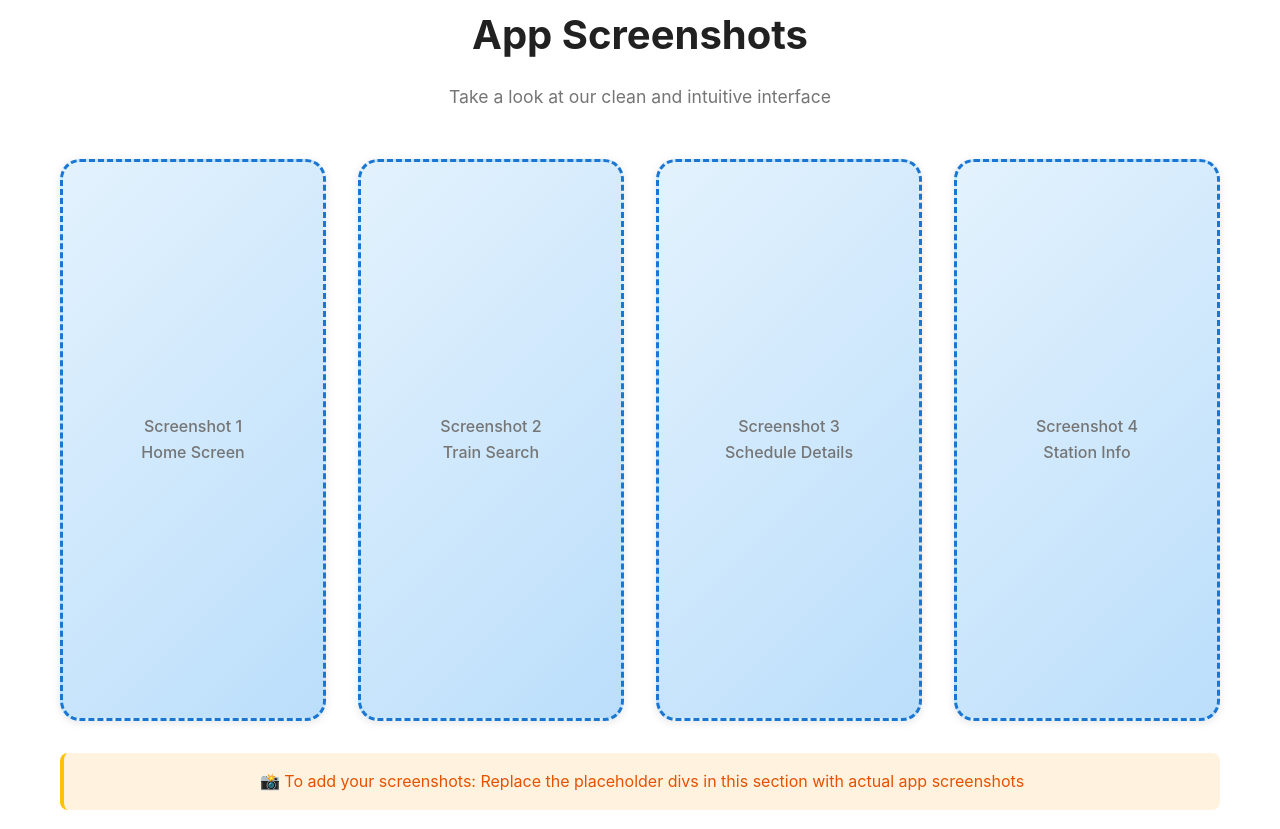
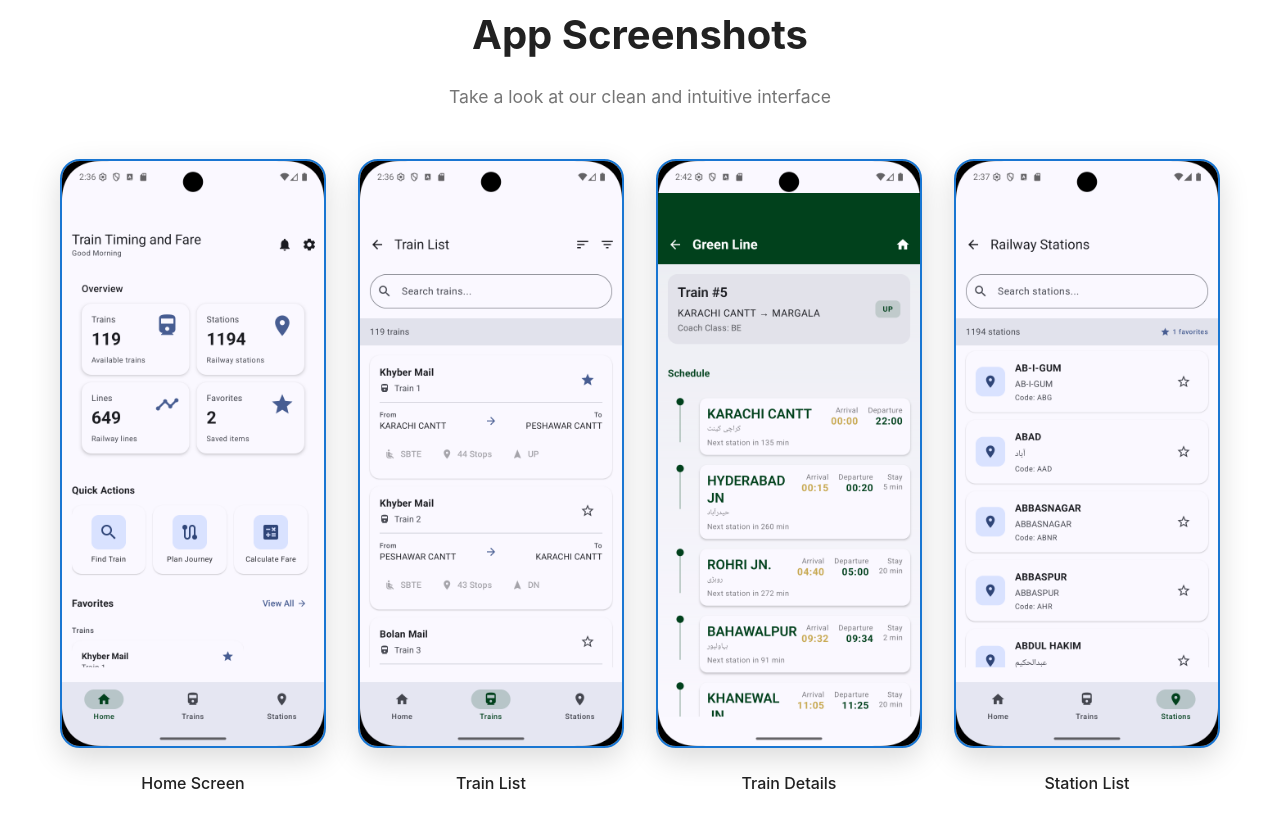
Before and after one commit to adnan-devs777/train-timing-privacy, a plain HTML site: page index.html in a window 1280 px wide. Shown: the part 1471-2300 px from the top of the page. Drawn offline with Linux system fonts and the light colour scheme.

Commit message:
screenshots added

```diff
--- a/css/styles.css
+++ b/css/styles.css
@@ -233,6 +233,36 @@ section {
     grid-template-columns: repeat(auto-fit, minmax(250px, 1fr));
     gap: 2rem;
     margin-bottom: 2rem;
+}
+
+.screenshot-item {
+    text-align: center;
+    transition: transform 0.3s ease;
+}
+
+.screenshot-item:hover {
+    transform: translateY(-10px);
+}
+
+.screenshot-item img {
+    width: 100%;
+    max-width: 300px;
+    height: auto;
+    border-radius: 20px;
+    box-shadow: 0 10px 30px rgba(0, 0, 0, 0.15);
+    border: 2px solid var(--primary-color);
+    transition: box-shadow 0.3s ease;
+}
+
+.screenshot-item img:hover {
+    box-shadow: 0 15px 40px rgba(0, 0, 0, 0.25);
+}
+
+.screenshot-caption {
+    margin-top: 1rem;
+    font-size: 1rem;
+    font-weight: 500;
+    color: var(--text-dark);
 }
 
 .screenshot-placeholder {
--- a/index.html
+++ b/index.html
@@ -85,20 +85,23 @@
             <h2 class="section-title">App Screenshots</h2>
             <p class="section-subtitle">Take a look at our clean and intuitive interface</p>
             <div class="screenshots-grid">
-                <div class="screenshot-placeholder">
-                    <p>Screenshot 1<br>Home Screen</p>
+                <div class="screenshot-item">
+                    <img src="images/screenshot_home.png" alt="Home Screen - Train Timing and Fare Dashboard">
+                    <p class="screenshot-caption">Home Screen</p>
                 </div>
-                <div class="screenshot-placeholder">
-                    <p>Screenshot 2<br>Train Search</p>
+                <div class="screenshot-item">
+                    <img src="images/screenshot_trains.png" alt="Train List - Browse all trains">
+                    <p class="screenshot-caption">Train List</p>
                 </div>
-                <div class="screenshot-placeholder">
-                    <p>Screenshot 3<br>Schedule Details</p>
+                <div class="screenshot-item">
+                    <img src="images/screenshot_train_detail.png" alt="Train Details - View complete train information">
+                    <p class="screenshot-caption">Train Details</p>
                 </div>
-                <div class="screenshot-placeholder">
-                    <p>Screenshot 4<br>Station Info</p>
+                <div class="screenshot-item">
+                    <img src="images/screenshot_stations.png" alt="Station List - Find railway stations">
+                    <p class="screenshot-caption">Station List</p>
                 </div>
             </div>
-            <p class="screenshots-note">📸 To add your screenshots: Replace the placeholder divs in this section with actual app screenshots</p>
         </div>
     </section>
 
```
Also changed, not shown: images/screenshot_home.png (added), images/screenshot_stations.png (added), images/screenshot_train_detail.png (added), images/screenshot_trains.png (added).
